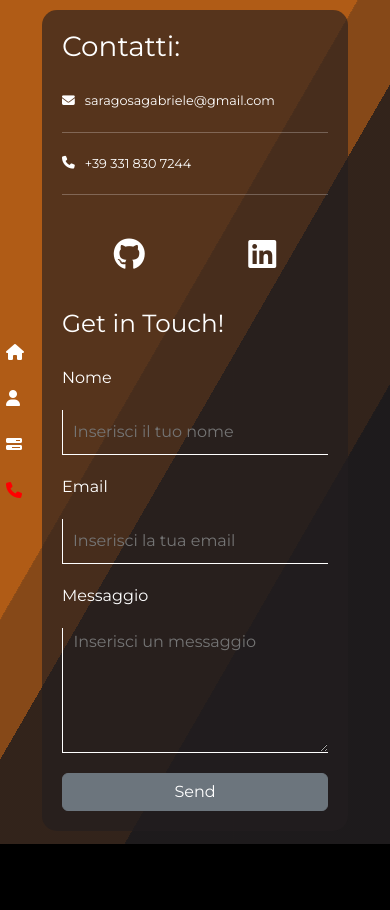
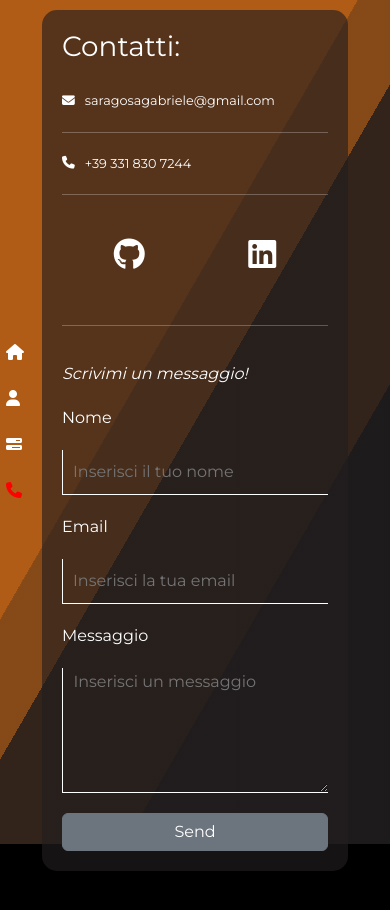
Before and after one commit to MyNameIsAlpaca/MyPortfolio, a Vue app: page /contact in a window 390 px wide. Shown: the top 910 px of the page. Before the commit the page ends 881 px from the top, so only its background shows below. Built offline with nearby package versions, Linux system fonts and the light colour scheme.

Commit message:
fix: contact section

```diff
--- a/src/pages/AppContact.vue
+++ b/src/pages/AppContact.vue
@@ -45,7 +45,8 @@ export default {
       <div class="containerForm">
         <div class="left-side">
           <form class="formContainer" @submit.prevent="sendEmail">
-            <h2>Get in Touch!</h2>
+            <hr class="hide">
+            <em>Scrivimi un messaggio!</em>
             <label>Nome</label>
             <input class="info"
               type="text"
@@ -95,7 +96,9 @@ export default {
 </template>
 
 <style lang="scss" scoped>
-
+.hide{
+  display: none;
+}
 .right-side{
   display: flex;
   flex-direction: column;
@@ -192,6 +195,9 @@ export default {
 }
 
 @media screen and (max-width: 990px){
+  .hide{
+    display: block;
+  }
   .containerForm{
     flex-direction: column-reverse;
     margin-bottom: 50px;
```
